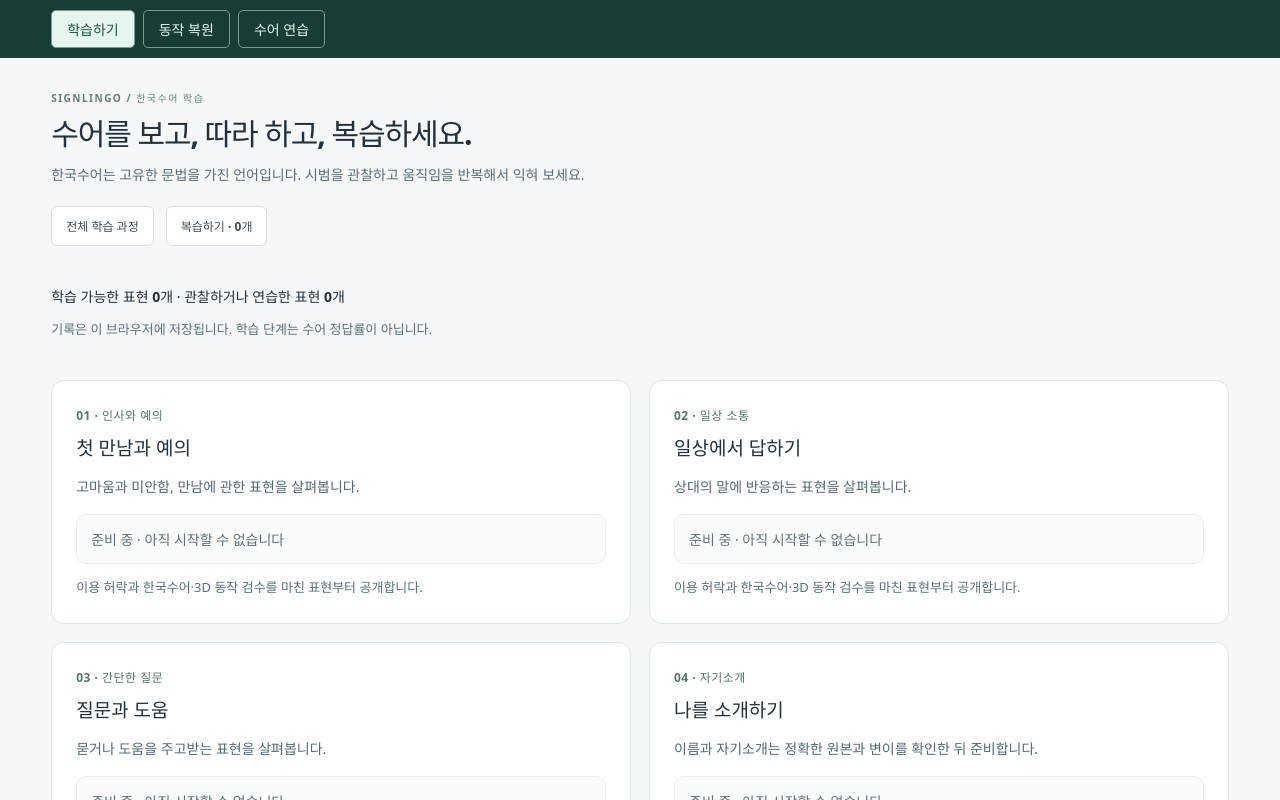
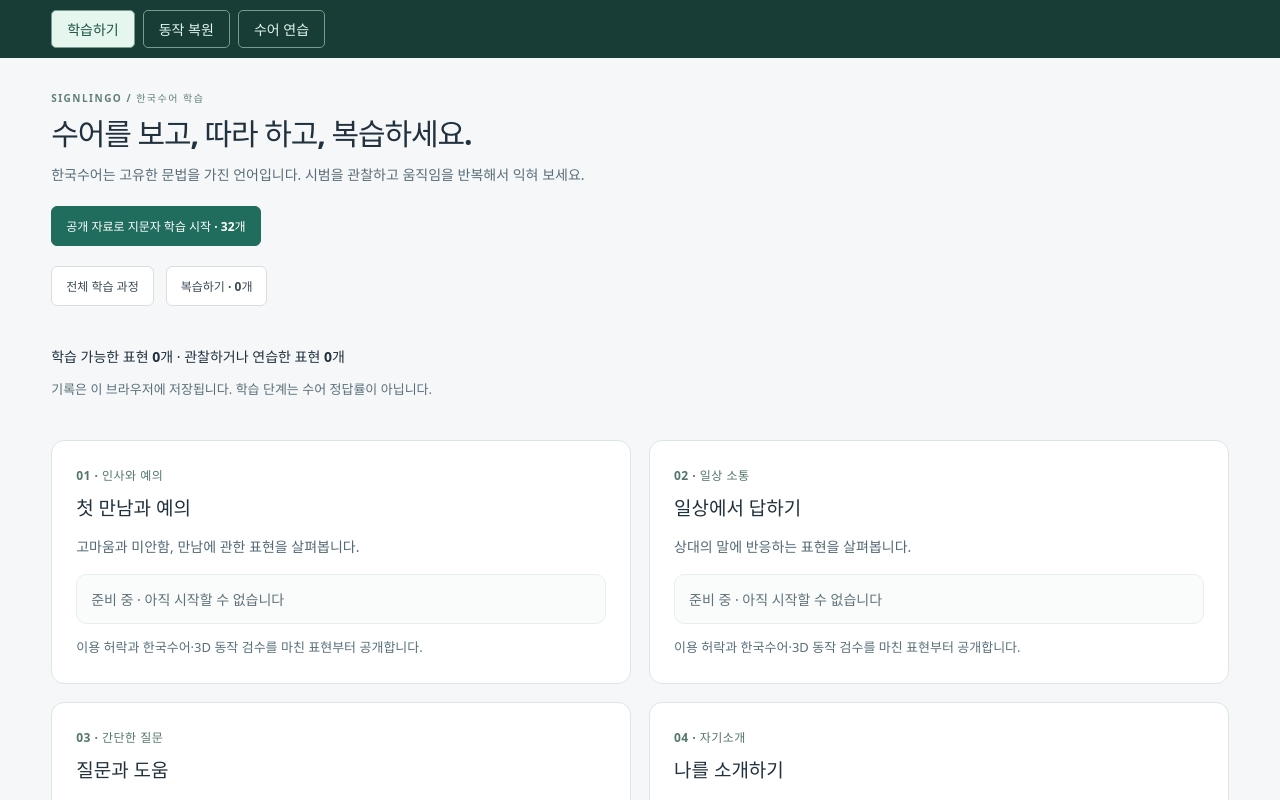
Before and after one commit to KINGJNU-sakayume/SignLingo, a React (Vite) app: page / in a window 1280 px wide. Shown: the top 800 px of the page. Built offline with nearby package versions, Linux system fonts and the light colour scheme.

Commit message:
Surface open-source handshape lessons in Learning Mode alongside reviewed motion lessons

```diff
--- a/src/lessons/LessonHub.tsx
+++ b/src/lessons/LessonHub.tsx
@@ -5,6 +5,7 @@ import { isPublished, parseCatalog } from '../content/validation';
 import type { Catalog, Expression } from '../content/schema';
 import { progressKey, type ProgressRecord } from './catalog';
 import { LessonDetail } from './LessonDetail';
+import { FingerspellingLesson } from './FingerspellingLesson';
 import './lessons.css';
 
 type Props = { progress: ProgressRecord; selected: string | null; onSelect: (id: string | null) => void;
@@ -13,6 +14,7 @@ type Props = { progress: ProgressRecord; selected: string | null; onSelect: (id:
 export function LessonHub({ progress, selected, onSelect, onViewed, onPractice }: Props) {
   const [catalog, setCatalog] = useState<Catalog | null>(null), [error, setError] = useState(''), [retry, setRetry] = useState(0);
   const [reviewOnly, setReviewOnly] = useState(false);
+  const [showFingerspelling,setShowFingerspelling]=useState(false);
   useEffect(() => {
     const controller = new AbortController(); setError('');
     fetch(assetUrl('content/manifest.json'), { signal: controller.signal }).then(async response => {
@@ -31,7 +33,9 @@ export function LessonHub({ progress, selected, onSelect, onViewed, onPractice }
     <p className="eyebrow">SIGNLINGO / 한국수어 학습</p>
     <h1>수어를 보고, 따라 하고, 복습하세요.</h1>
     <p className="lesson-intro">한국수어는 고유한 문법을 가진 언어입니다. 시범을 관찰하고 움직임을 반복해서 익혀 보세요.</p>
-    {error ? <div role="alert" className="lesson-error">{error} <button className="button secondary" onClick={() => setRetry(value => value + 1)}>다시 시도</button></div> : !catalog ? <p role="status">학습 목록을 불러오는 중입니다…</p> : <>
+    <div className="lesson-actions"><button type="button" className="button primary" aria-expanded={showFingerspelling} aria-controls="open-fingerspelling-lesson" onClick={()=>setShowFingerspelling(!showFingerspelling)}>{showFingerspelling?'지문자 학습 닫기':'공개 자료로 지문자 학습 시작 · 32개'}</button></div>
+    {showFingerspelling?<div id="open-fingerspelling-lesson"><FingerspellingLesson/></div>:
+    error ? <div role="alert" className="lesson-error">{error} <button className="button secondary" onClick={() => setRetry(value => value + 1)}>다시 시도</button></div> : !catalog ? <p role="status">학습 목록을 불러오는 중입니다…</p> : <>
       <div className="lesson-actions"><button className="button secondary" aria-pressed={!reviewOnly} onClick={() => { setReviewOnly(false); onSelect(null); }}>전체 학습 과정</button><button className="button secondary" aria-pressed={reviewOnly} onClick={() => { setReviewOnly(true); onSelect(null); }}>복습하기 · {studied.length}개</button></div>
       {entry ? <LessonDetail key={entry.id} entry={entry} progress={progress} onBack={() => onSelect(null)} onViewed={() => onViewed(entry)} onPractice={clip => onPractice(entry, clip)} /> : <>
         <section className="lesson-summary" aria-label="내 학습 기록"><p>학습 가능한 표현 <strong>{catalog.expressions.length}개</strong> · 관찰하거나 연습한 표현 <strong>{studied.length}개</strong></p><p className="lesson-note">기록은 이 브라우저에 저장됩니다. 학습 단계는 수어 정답률이 아닙니다.</p></section>
```
